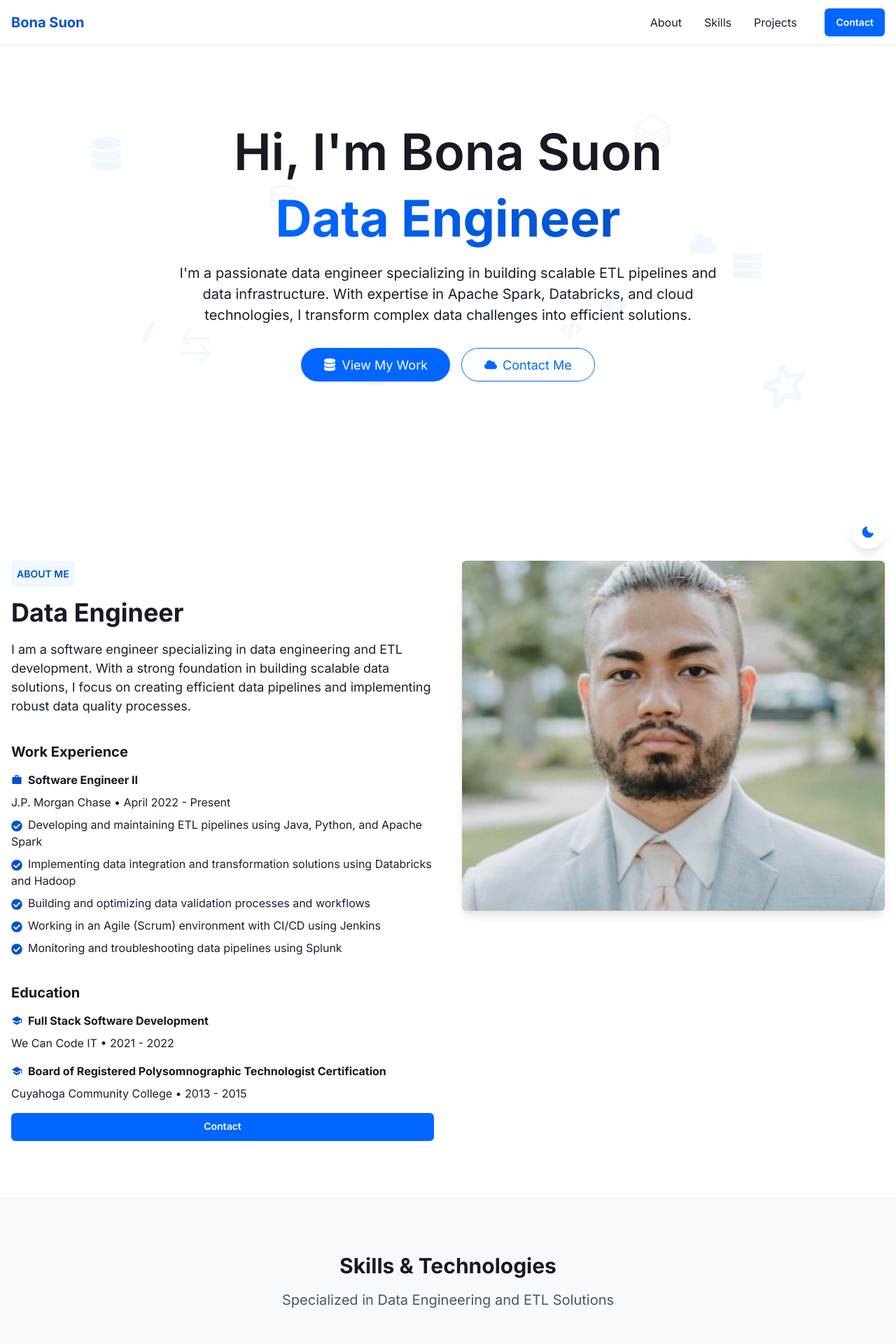
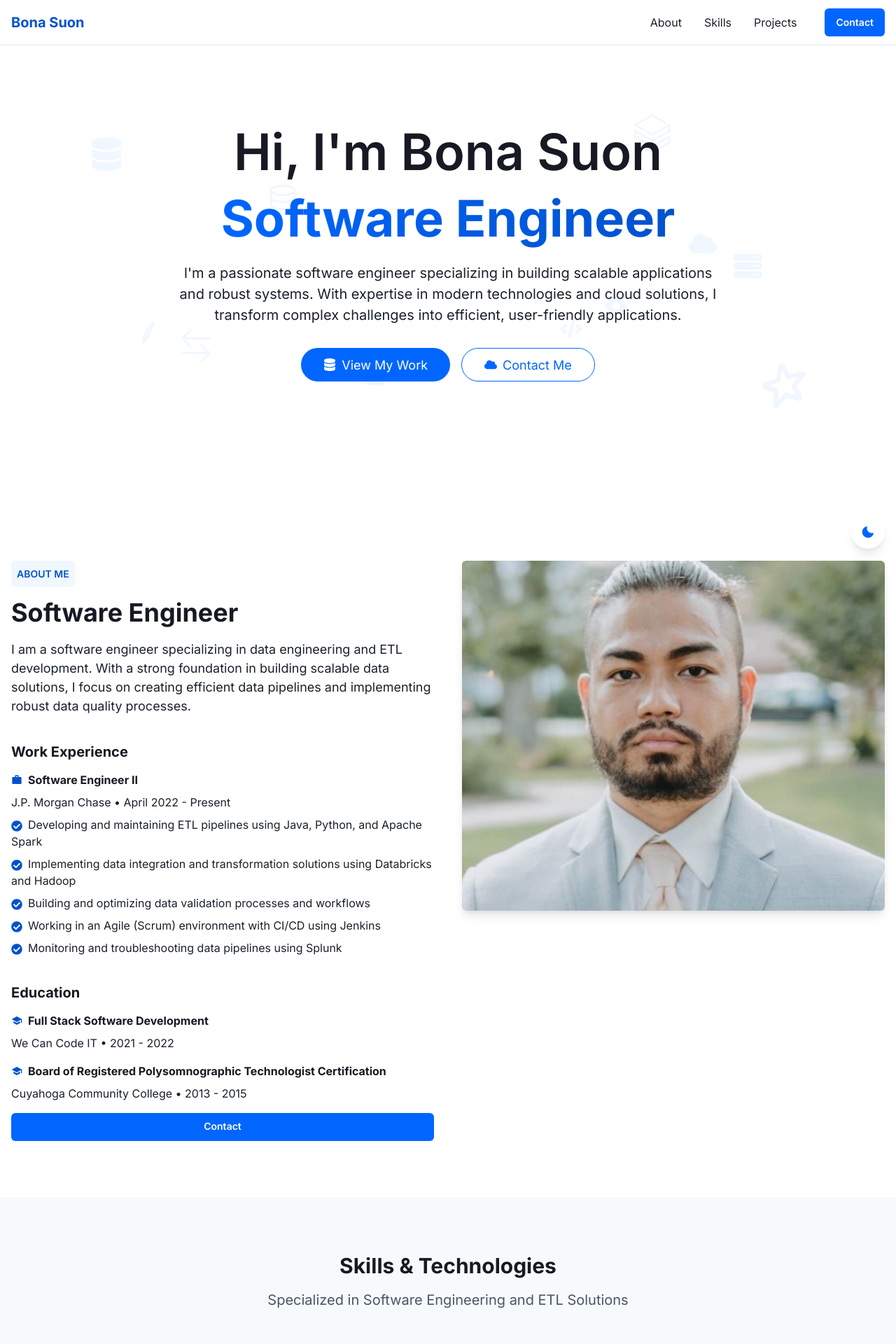
Before and after one commit to khmerdude/khmerdude.github.io, a React (Vite) app: page / in a window 1280 px wide. Shown: the top 1920 px of the page at 70% size. Built offline with nearby package versions, Linux system fonts and the light colour scheme.

Commit message:
Update titles to Software Engineer across components

```diff
--- a/src/components/sections/About/About.tsx
+++ b/src/components/sections/About/About.tsx
@@ -76,7 +76,7 @@ export default function About() {
             >
               About Me
             </Text>
-            <Heading color={useColorModeValue('gray.900', 'white')}>Data Engineer</Heading>
+            <Heading color={useColorModeValue('gray.900', 'white')}>Software Engineer</Heading>
             <Text color={useColorModeValue('gray.800', 'gray.300')} fontSize={'lg'}>
               I am a software engineer specializing in data engineering and ETL development.
               With a strong foundation in building scalable data solutions, I focus on
--- a/src/components/sections/Hero/Hero.tsx
+++ b/src/components/sections/Hero/Hero.tsx
@@ -60,7 +60,7 @@ export default function Hero() {
                 bgClip="text"
                 fontWeight="bold"
               >
-                Data Engineer
+                Software Engineer
               </Text>
             </Heading>
             <Text
@@ -70,9 +70,9 @@ export default function Hero() {
               mx="auto"
               mb={8}
             >
-              I'm a passionate data engineer specializing in building scalable ETL pipelines
-              and data infrastructure. With expertise in Apache Spark, Databricks, and cloud
-              technologies, I transform complex data challenges into efficient solutions.
+              I'm a passionate software engineer specializing in building scalable applications
+              and robust systems. With expertise in modern technologies and cloud solutions,
+              I transform complex challenges into efficient, user-friendly applications.
             </Text>
             <Stack
               direction={{ base: 'column', sm: 'row' }}
--- a/src/components/sections/Skills/Skills.tsx
+++ b/src/components/sections/Skills/Skills.tsx
@@ -100,7 +100,7 @@ export default function Skills() {
         <Stack spacing={4} as={Container} maxW={'3xl'} textAlign={'center'} mb={16}>
           <Heading fontSize={'3xl'}>Skills & Technologies</Heading>
           <Text color={'gray.600'} fontSize={'xl'}>
-            Specialized in Data Engineering and ETL Solutions
+            Specialized in Software Engineering and ETL Solutions
           </Text>
         </Stack>
 
```
